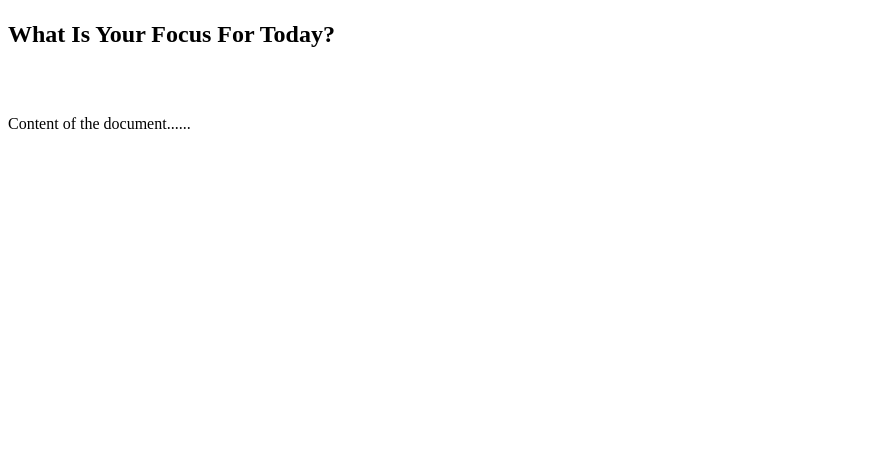
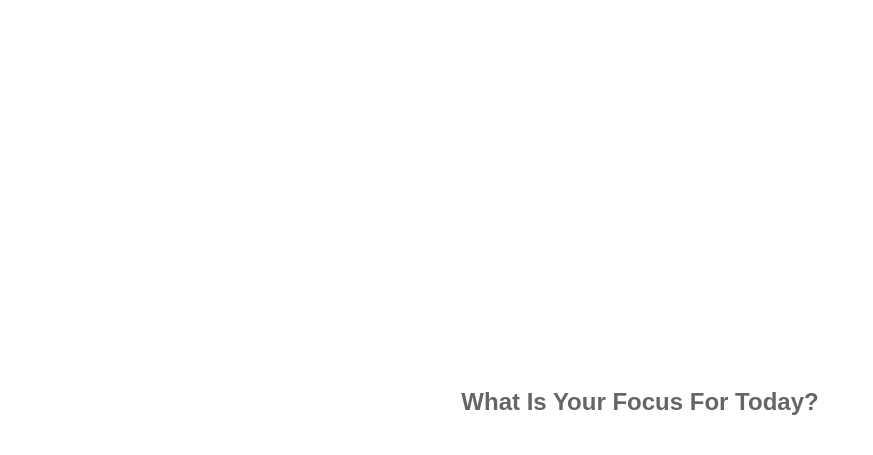
Before and after one commit to FernandoCarrizo/Momentum, a plain HTML site: page index.html in a window 1280 px wide. Shown: the whole page, without its empty margins (0-873 px from the left). Drawn offline with Linux system fonts and the light colour scheme.

Commit message:
Update index.html

```diff
--- a/index.html
+++ b/index.html
@@ -3,7 +3,10 @@
 <head>
 <meta charset="UTF-8">
 <title>Title of the document</title>
+<link rel="stylesheet" type="text/css" href="style.css">
+
 </head>
+<body>
 
 <time id="time"></time>
     <h1>
@@ -14,8 +17,7 @@
     <h2>What Is Your Focus For Today?</h2>
     <h2 id="focus" contenteditable="true"></h2>
 
-<body>
-Content of the document......
+<script src="myscripts.js"></script>
 </body>
 
 </html>
```
